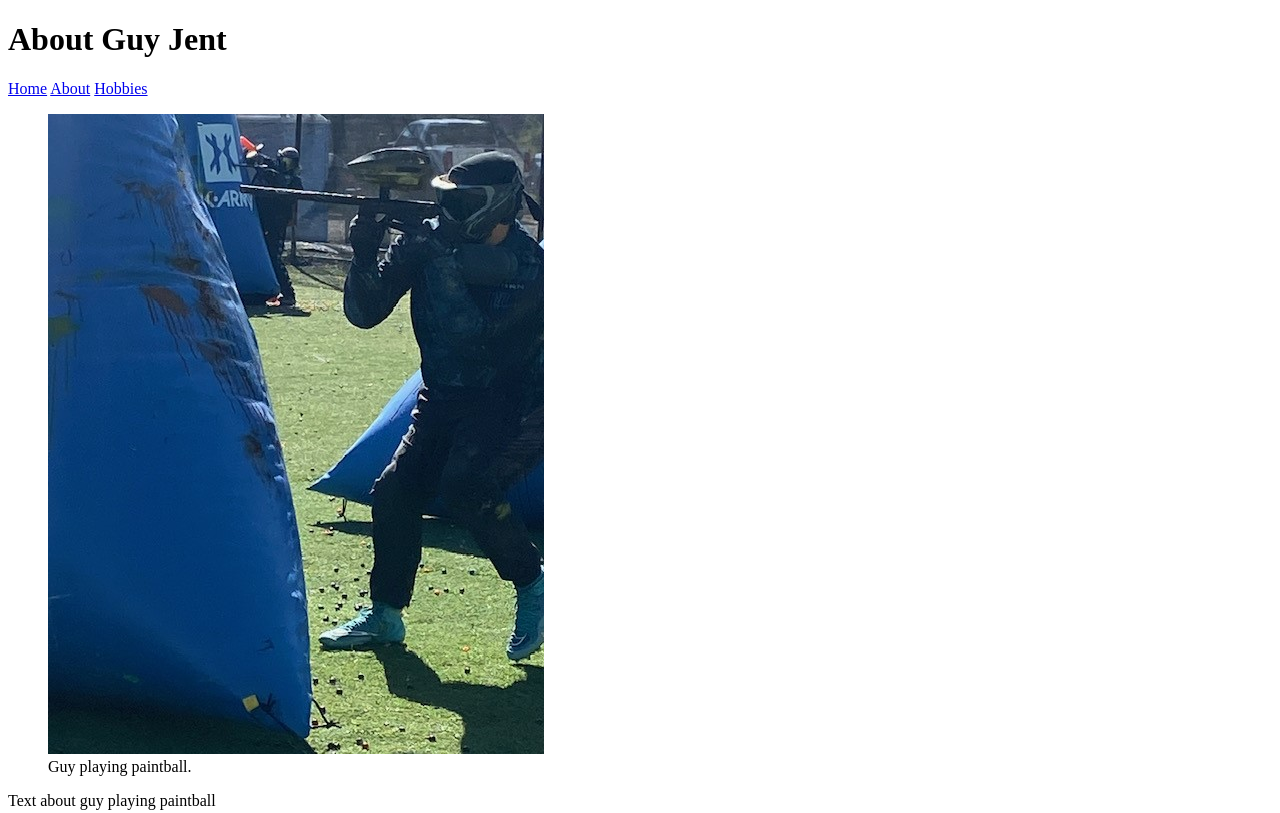
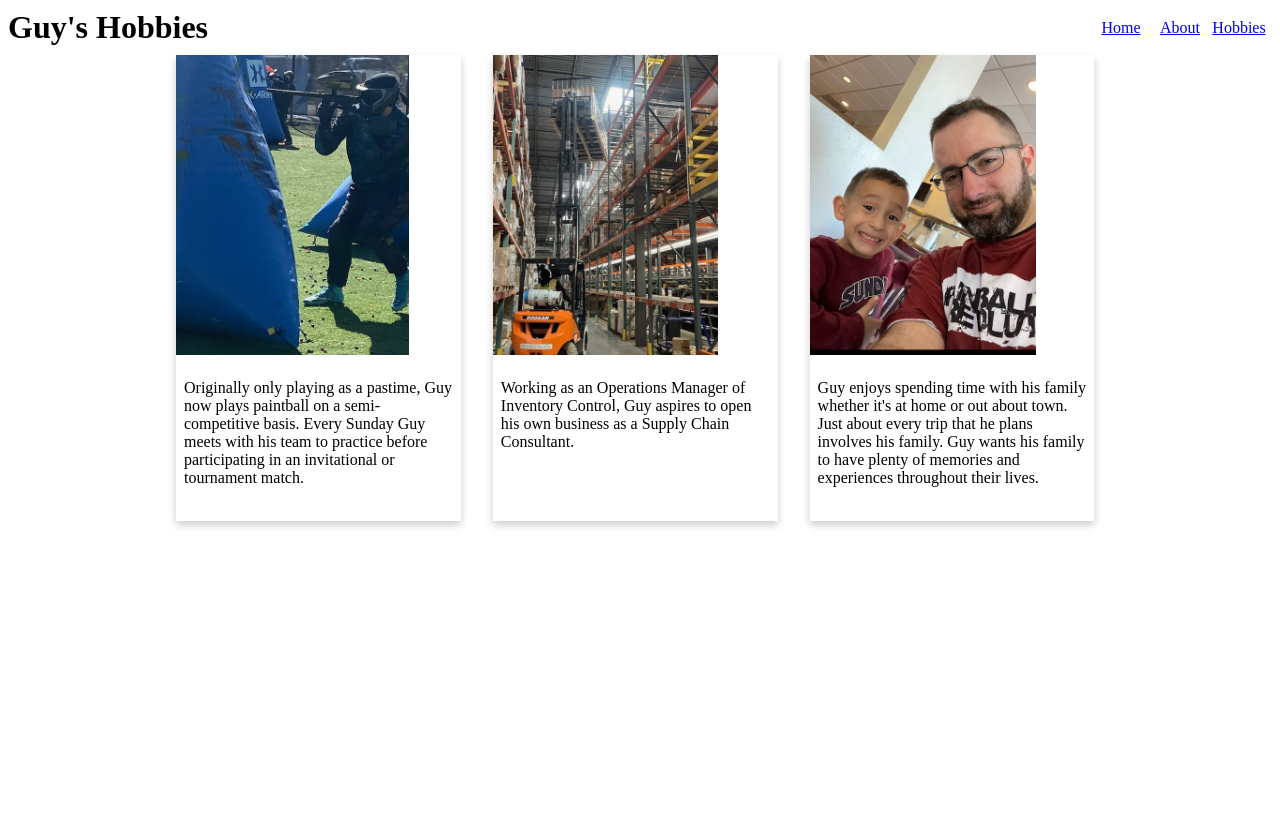
Before and after one commit to brykellas/bioSite, a plain HTML site: page hobbies/index.html in a window 1280 px wide. Shown: the top 813 px of the page. Drawn offline with Linux system fonts and the light colour scheme; files that its build step writes are made by us from their sources; a web font is replaced by a local one.

Commit message:
Updated basic styling on default-styling.css

```diff
--- a/default-style.css
+++ b/default-style.css
@@ -4,3 +4,113 @@
 
     Default Stylesheet for bioSite Project
  */
+
+body{
+    margin: 0;
+}
+header {
+    margin: 0;
+    line-height: 55px;
+    width: 100%;
+}
+header>h1 {
+    margin: 0;
+    margin-left: 8px;
+    float: left;
+    text-align: center;
+    line-height: inherit;
+}
+nav {
+    line-height: inherit;
+    width: 200px;
+    float: right;
+    text-align: center;
+}
+nav a {
+    display:inline-block;
+    width: 55px;
+}
+.navbar-landing {
+    text-align: center;
+    margin: auto;
+    width: 400px;
+    line-height: 2em;
+    background-color: grey; /* Placeholder */
+}
+.image-landing {
+    margin: 0;
+    margin-left: auto;
+    margin-right: auto;
+    clear: both;
+    width: 400px;
+}
+.image-landing figure {
+    margin: 0;
+    margin-left: auto;
+    margin-right: auto;
+}
+.image-landing figure img {
+    width: 400px;
+    height: 400px;
+    object-fit: cover;
+    object-position: center;
+}
+
+#container {
+    clear: both;
+    min-height: 100vh;
+    margin: auto;
+    width: 960px;
+}
+
+#left, #middle, #right {
+    float: left;
+    width: 33%;
+}
+.card {
+    margin-left: 16px;
+    margin-right: 16px;
+    width: auto;
+    height: auto;
+    box-shadow: 0 4px 8px 0 rgba(0,0,0,0.2);
+    padding: 0;
+    text-align: left;
+}
+.card figure {
+    width: auto;
+    height: 300px;
+    margin: 0;
+    padding: 0;
+}
+
+.card-body {
+    height: 150px;
+    padding: 8px
+}
+
+img {
+    width: inherit;
+    height: inherit;
+    object-fit: cover;
+}
+div.bio .bio-figure {
+    height: fit-content;
+    width: 300px;
+    float: left;
+    margin: 0px;
+    margin-right: 8px;
+}
+div.bio .bio-figure img{
+    height: inherit;
+    width: inherit;
+    object-fit: contain;
+}
+
+footer {
+    position: absolute;
+    clear: both;
+    display: block;
+    width: 100%;
+    height: 2.5em;
+
+}
--- a/hobbies/index.html
+++ b/hobbies/index.html
@@ -14,50 +14,67 @@
 
     <link rel="preconnect" href="https://fonts.googleapis.com">
     <link rel="preconnect" href="https://fonts.gstatic.com" crossorigin>
-    <link rel="stylesheet" href="default-style.css" type="text/css">
+    <link rel="stylesheet" href="../default-style.css" type="text/css">
     <link rel="stylesheet" href="https://fonts.googleapis.com/css2?family=Hind+Madurai:wght@300;400;500;600;700&display=swap">
 </head>
 <body>
     <header>
-        <h1>About Guy Jent</h1>
+        <h1>Guy's Hobbies</h1>
         <nav>
             <a href="../index.html">Home</a>
-            <a href="./index.html">About</a>
+            <a href="../about/index.html">About</a>
             <a class="current" href="../hobbies/index.html">Hobbies</a>
         </nav>
     </header>
 
     <div id="container">
         <div id="left">
+            <div class="card">
                 <figure>
                     <img src="../images/guy-paintball.jpg" alt="Paintball">
-                <figcaption>Guy playing paintball.</figcaption>
+                    <!-- <figcaption>Guy playing paintball.</figcaption> -->
                 </figure>
+                <div class="card-body">
                     <p>
-                Text about guy playing paintball
+                        Originally only playing as a pastime, Guy now plays paintball on a semi-competitive basis.
+                        Every Sunday Guy meets with his team to practice before participating in an invitational
+                        or tournament match.
                     </p>
+                </div> <!-- card-body -->
+            </div> <!-- card -->
         </div>
 
         <div id="middle">
+            <div class="card">
                 <figure>
                     <img src="../images/work.jpg" alt="Distribution Center">
-                <figcaption>A reach truck handling materials at a distribution center</figcaption>
+                    <!-- <figcaption>A reach truck handling materials at a distribution center</figcaption> -->
                 </figure>
+                <div class="card-body">
                     <p>
-                Text about guy woking inventory control and learning supply chain management
+                        Working as an Operations Manager of Inventory Control, Guy aspires to open his own business
+                        as a Supply Chain Consultant.
                     </p>
-        </div>
+                </div> <!-- card-body -->
+            </div> <!-- card -->
+        </div> <!-- middle-->
 
         <div id="right">
+            <div class="card">
                 <figure>
                     <img src="../images/guy-and-ryan.jpg" alt="Guy and Ryan">
-                <figcaption>Guy with his son, Ryan.</figcaption>
+                    <!-- <figcaption>Guy with his son, Ryan.</figcaption> -->
                 </figure>
+                <div class="card-body">
                     <p>
-                Text about guy spending time playing with the kids
+                        Guy enjoys spending time with his family whether it's at home or out about town. Just about
+                        every trip that he plans involves his family. Guy wants his family to have plenty of memories
+                        and experiences throughout their lives.
                     </p>
-        </div>
-    </div>
+                </div> <!-- card-body -->
+            </div> <!-- card -->
+        </div> <!-- middle -->
+    </div> <!-- container -->
 
     <footer>
         <p>Created by Bryce Kellas for bioSite project at Bellevue University</p>
```
Also changed, not shown: about/index.html (+2 -2 lines). Lines whose indentation alone changed are shown as unchanged.
